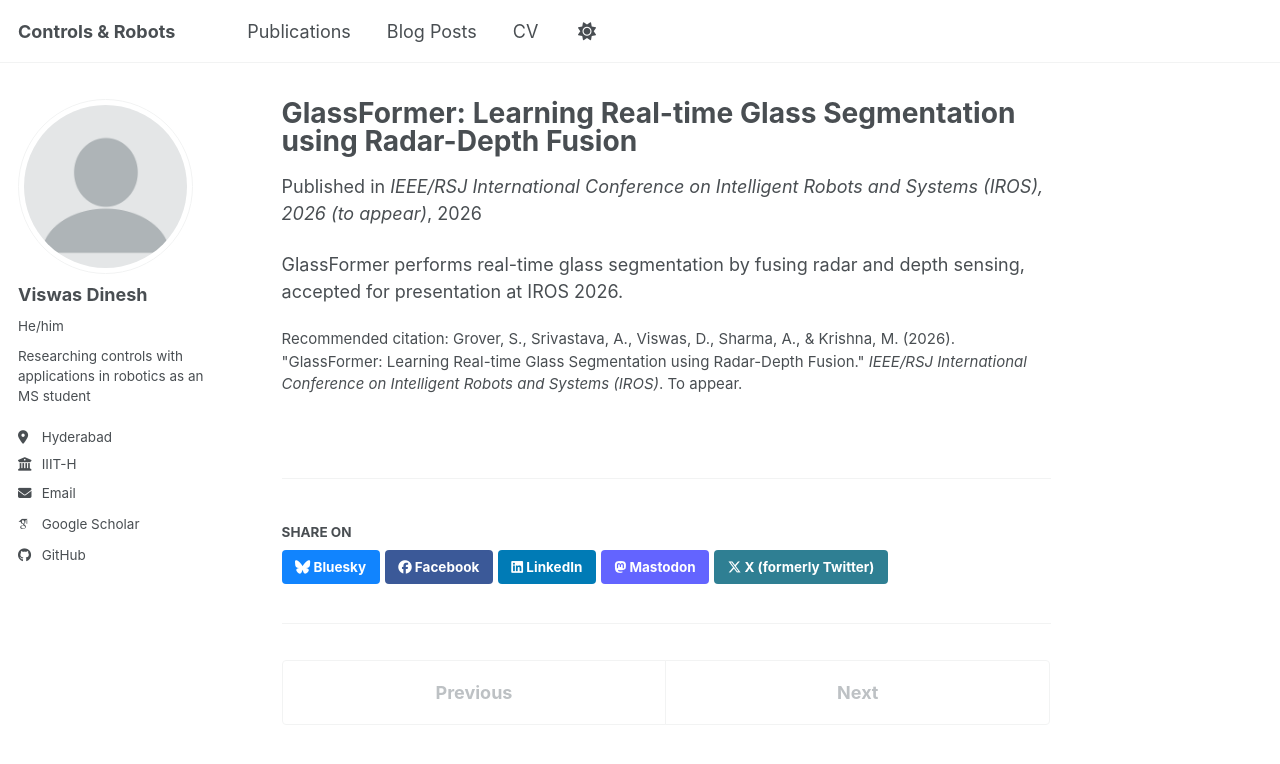
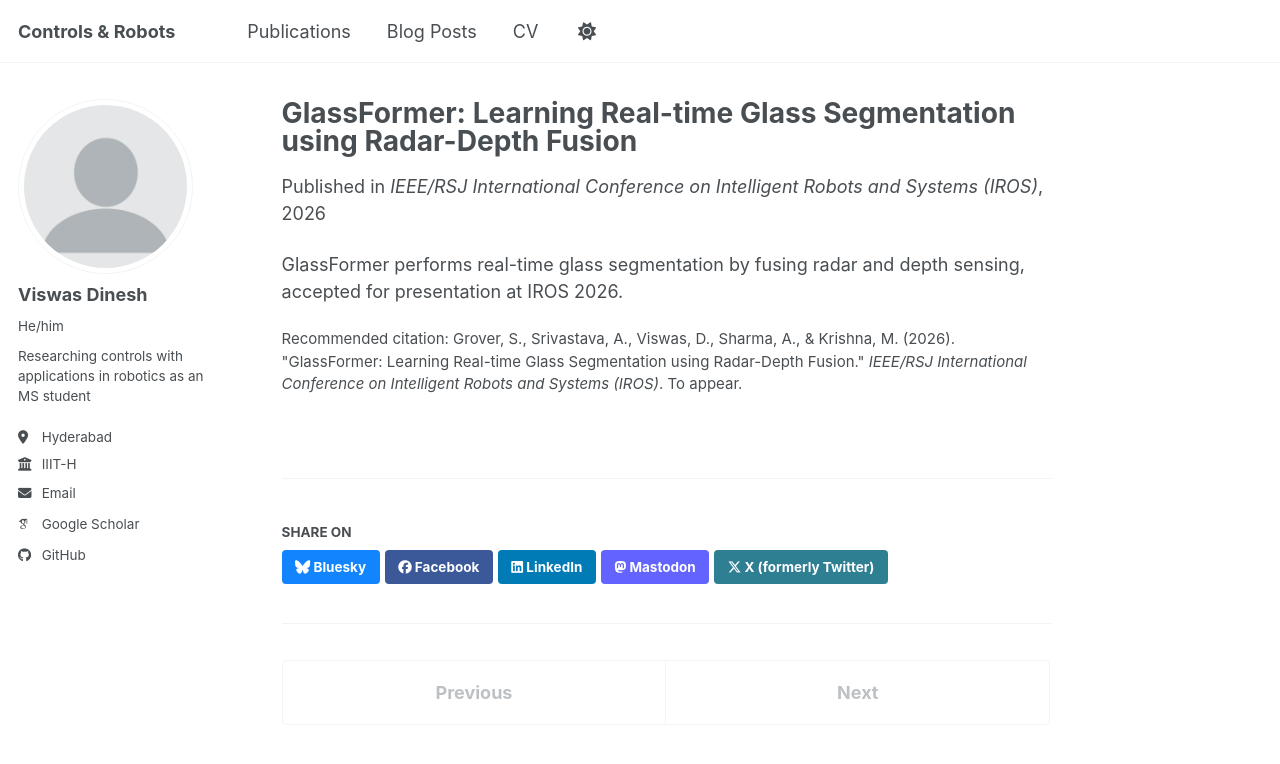
Before and after one commit to viswasdinesh/viswasdinesh.github.io, a Jekyll site: the page built from _publications/2026-09-27-glassformer-radar-depth-fusion.md, in a window 1280 px wide. Shown: the top 764 px of the page. Built offline with Jekyll 4.4.1, drawn with Linux system fonts in a browser that asks for light colours; some web fonts are replaced; a script bundle is joined from its source files by our own code; library files that are not in the unit come from our copies.

Commit message:
Updated GlassFormer

```diff
--- a/_publications/2026-09-27-glassformer-radar-depth-fusion.md
+++ b/_publications/2026-09-27-glassformer-radar-depth-fusion.md
@@ -5,7 +5,7 @@ category: manuscripts
 permalink: /publication/2026-09-27-glassformer-radar-depth-fusion
 excerpt: 'GlassFormer fuses radar and depth data for real-time glass segmentation.'
 date: 2026-09-27
-venue: 'IEEE/RSJ International Conference on Intelligent Robots and Systems (IROS), 2026 (to appear)'
+venue: 'IEEE/RSJ International Conference on Intelligent Robots and Systems (IROS)'
 citation: 'Grover, S., Srivastava, A., Viswas, D., Sharma, A., &amp; Krishna, M. (2026). &quot;GlassFormer: Learning Real-time Glass Segmentation using Radar-Depth Fusion.&quot; <i>IEEE/RSJ International Conference on Intelligent Robots and Systems (IROS)</i>. To appear.'
 ---
 GlassFormer performs real-time glass segmentation by fusing radar and depth sensing, accepted for presentation at IROS 2026.
```
